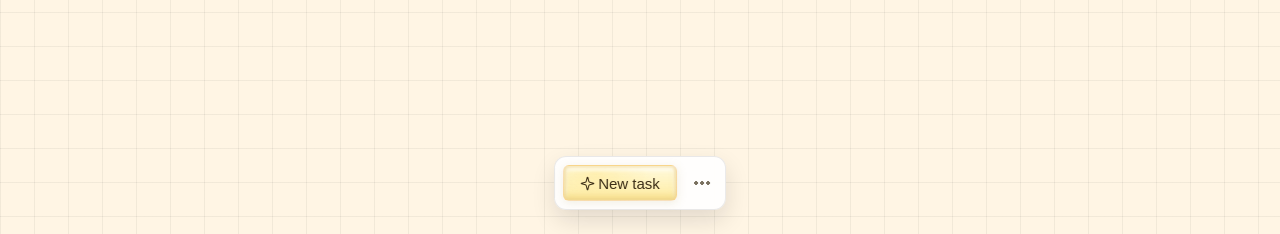
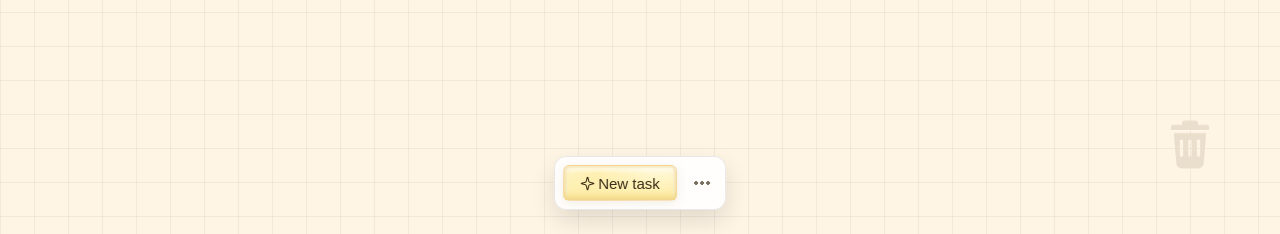
Before and after one commit to jaemin17/plan, a Next.js app: page / in a window 1280 px wide. Shown: the part 566-800 px from the top of the page. Built offline with nearby package versions, Linux system fonts and the light colour scheme.

Commit message:
Add task hierarchy layout controls

```diff
--- a/src/app/LocalTasks.tsx
+++ b/src/app/LocalTasks.tsx
@@ -6,6 +6,8 @@ import {
   attachTaskToParent,
   createBlankTask,
   detachTaskFromParent,
+  deleteTask,
+  layoutAllChildTasks,
   layoutChildTasks,
   moveTask,
   type LocalTask,
@@ -25,15 +27,18 @@ export function LocalTasks() {
   const [nextTaskIndex, setNextTaskIndex] = useState(1);
   const [hasLoadedStoredTasks, setHasLoadedStoredTasks] = useState(false);
   const [editingTaskId, setEditingTaskId] = useState<string | null>(null);
+  const [draggingTaskId, setDraggingTaskId] = useState<string | null>(null);
+  const [isOverTrash, setIsOverTrash] = useState(false);
   const [isToolbarMenuOpen, setIsToolbarMenuOpen] = useState(false);
   const toolbarCloseTimeoutRef = useRef<number | null>(null);
   const editingInputRef = useRef<HTMLInputElement | null>(null);
   const taskLayerRef = useRef<HTMLDivElement | null>(null);
+  const trashRef = useRef<HTMLDivElement | null>(null);
   const dragStateRef = useRef<DragState | null>(null);
 
   useEffect(() => {
     queueMicrotask(() => {
-      const storedTasks = readStoredTasks();
+      const storedTasks = readStoredTasks(boardSize());
       setTasks(storedTasks);
       setNextTaskIndex(storedTasks.length + 1);
       setHasLoadedStoredTasks(true);
@@ -45,6 +50,17 @@ export function LocalTasks() {
 
     writeStoredTasks(tasks);
   }, [hasLoadedStoredTasks, tasks]);
+
+  useEffect(() => {
+    if (!hasLoadedStoredTasks || draggingTaskId) return;
+
+    function relayoutStoredChildren() {
+      setTasks((currentTasks) => layoutAllChildTasks(currentTasks, boardSize()));
+    }
+
+    window.addEventListener("resize", relayoutStoredChildren);
+    return () => window.removeEventListener("resize", relayoutStoredChildren);
+  }, [draggingTaskId, hasLoadedStoredTasks]);
 
   useEffect(() => {
     if (!editingTaskId) return;
@@ -118,6 +134,32 @@ export function LocalTasks() {
     };
   }
 
+  function boardSize() {
+    const layer = taskLayerRef.current;
+    if (!layer) return undefined;
+
+    const rect = layer.getBoundingClientRect();
+    if (rect.width === 0 || rect.height === 0) return undefined;
+
+    return {
+      width: rect.width,
+      height: rect.height,
+    };
+  }
+
+  function isPointerOverTrash(event: PointerEvent<HTMLElement>) {
+    const trash = trashRef.current;
+    if (!trash) return false;
+
+    const rect = trash.getBoundingClientRect();
+    return (
+      event.clientX >= rect.left &&
+      event.clientX <= rect.right &&
+      event.clientY >= rect.top &&
+      event.clientY <= rect.bottom
+    );
+  }
+
   function startDraggingTask(task: LocalTask, event: PointerEvent<HTMLDivElement>) {
     if (event.target instanceof HTMLInputElement) return;
 
@@ -133,6 +175,8 @@ export function LocalTasks() {
       lastYPercent: task.yPercent,
     };
     setEditingTaskId(null);
+    setDraggingTaskId(task.id);
+    setIsOverTrash(isPointerOverTrash(event));
   }
 
   function dragTask(event: PointerEvent<HTMLDivElement>) {
@@ -146,6 +190,7 @@ export function LocalTasks() {
     const nextY = point.yPercent - dragState.offsetYPercent;
     const deltaX = nextX - dragState.lastXPercent;
     const deltaY = nextY - dragState.lastYPercent;
+    const nextIsOverTrash = isPointerOverTrash(event);
 
     setTasks((currentTasks) =>
       currentTasks.map((task) => {
@@ -163,11 +208,21 @@ export function LocalTasks() {
 
     dragState.lastXPercent = nextX;
     dragState.lastYPercent = nextY;
+    setIsOverTrash(nextIsOverTrash);
   }
 
   function stopDraggingTask(event: PointerEvent<HTMLDivElement>) {
     const dragState = dragStateRef.current;
     if (!dragState) return;
+
+    if (isPointerOverTrash(event)) {
+      setTasks((currentTasks) => deleteTask(currentTasks, dragState.taskId, boardSize()));
+      dragStateRef.current = null;
+      setDraggingTaskId(null);
+      setIsOverTrash(false);
+      event.currentTarget.releasePointerCapture(event.pointerId);
+      return;
+    }
 
     setTasks((currentTasks) => {
       const draggedTask = currentTasks.find((task) => task.id === dragState.taskId);
@@ -188,17 +243,19 @@ export function LocalTasks() {
           task.id === draggedTask.id ? detachTaskFromParent(task) : task,
         );
 
-        return layoutChildTasks(detachedTasks, draggedTask.parentId);
+        return layoutChildTasks(detachedTasks, draggedTask.parentId, boardSize());
       }
 
       const attachedTasks = currentTasks.map((task) =>
-        task.id === draggedTask.id ? attachTaskToParent(task, parent) : task,
+        task.id === draggedTask.id ? attachTaskToParent(task, parent, boardSize()) : task,
       );
 
-      return layoutChildTasks(attachedTasks, parent.id);
+      return layoutChildTasks(attachedTasks, parent.id, boardSize());
     });
 
     dragStateRef.current = null;
+    setDraggingTaskId(null);
+    setIsOverTrash(false);
     event.currentTarget.releasePointerCapture(event.pointerId);
   }
 
@@ -288,6 +345,37 @@ export function LocalTasks() {
           ) : null}
         </div>
       </div>
+
+      <div
+        ref={trashRef}
+        className={[
+          styles.trashZone,
+          draggingTaskId ? styles.trashZoneActive : "",
+          isOverTrash ? styles.trashZoneHover : "",
+        ]
+          .filter(Boolean)
+          .join(" ")}
+        aria-label="Drag here to delete task"
+      >
+        <svg
+          className={styles.trashIcon}
+          viewBox="0 0 24 24"
+          focusable="false"
+          aria-hidden="true"
+        >
+          <g className={styles.trashLid}>
+            <path
+              fill="currentColor"
+              d="M9.7 2.9h4.6c.45 0 .8.35.8.8V4.55H8.9V3.7c0-.45.35-.8.8-.8ZM5.35 4.55h13.3c.55 0 1 .45 1 1v.35c0 .28-.22.5-.5.5H4.85c-.28 0-.5-.22-.5-.5v-.35c0-.55.45-1 1-1Z"
+            />
+          </g>
+          <path
+            fill="currentColor"
+            fillRule="evenodd"
+            d="M5.55 7.85 6.55 19.9c.1 1.05.98 1.85 2.04 1.85h6.82c1.06 0 1.94-.8 2.04-1.85L18.45 7.85H5.55Zm3.05 2.35c.38 0 .68.3.68.68v5.8a.68.68 0 0 1-1.36 0v-5.8c0-.38.3-.68.68-.68Zm3.4 0c.38 0 .68.3.68.68v5.8a.68.68 0 0 1-1.36 0v-5.8c0-.38.3-.68.68-.68Zm3.4 0c.38 0 .68.3.68.68v5.8a.68.68 0 0 1-1.36 0v-5.8c0-.38.3-.68.68-.68Z"
+          />
+        </svg>
+      </div>
     </>
   );
 }
--- a/src/app/page.module.css
+++ b/src/app/page.module.css
@@ -116,15 +116,15 @@
   gap: 9px;
   min-width: 156px;
   max-width: min(360px, calc(100vw - 48px));
-  min-height: 38px;
-  padding: 0 14px 0 12px;
+  min-height: 50px;
+  padding: 5px 18px 5px 14px;
   border: 1px solid rgba(17, 18, 23, 0.12);
-  border-radius: 999px;
+  border-radius: 18px;
   background:
     linear-gradient(180deg, rgba(255, 255, 255, 0.86), rgba(255, 250, 240, 0.78)),
     var(--bg);
   box-shadow:
-    0 8px 18px rgba(17, 18, 23, 0.08),
+    0 2px 3px rgba(17, 18, 23, 0.045),
     rgba(255, 255, 255, 0.55) 0 1px 2px 1px inset;
   cursor: grab;
   touch-action: none;
@@ -138,12 +138,12 @@
 
 .childTaskTag {
   min-width: 140px;
-  min-height: 34px;
+  min-height: 50px;
   background:
     linear-gradient(180deg, rgba(255, 255, 255, 0.78), rgba(255, 250, 240, 0.7)),
     var(--bg);
   box-shadow:
-    0 6px 14px rgba(17, 18, 23, 0.06),
+    0 1px 2px rgba(17, 18, 23, 0.04),
     rgba(255, 255, 255, 0.5) 0 1px 2px 1px inset;
 }
 
@@ -391,3 +391,70 @@
   stroke-linejoin: round;
   stroke-width: 1.7;
 }
+
+.trashZone {
+  position: fixed;
+  right: max(16px, env(safe-area-inset-right));
+  bottom: max(16px, env(safe-area-inset-bottom));
+  z-index: 1;
+  display: flex;
+  align-items: center;
+  justify-content: center;
+  width: 148px;
+  height: 148px;
+  border: 2.5px dashed transparent;
+  border-radius: 20px;
+  background: transparent;
+  color: #eadfcd;
+  pointer-events: none;
+  transition:
+    color 160ms ease,
+    border-color 160ms ease;
+}
+
+.trashZoneActive {
+  border-color: rgba(17, 18, 23, 0.1);
+  color: #b9a98c;
+}
+
+.trashZoneHover {
+  border-color: color-mix(in oklab, #d35a16 40%, rgba(17, 18, 23, 0.18));
+  color: #d35a16;
+}
+
+.trashIcon {
+  display: block;
+  width: 60px;
+  height: 60px;
+  overflow: visible;
+  filter:
+    drop-shadow(0 1px 0 rgba(255, 255, 255, 0.35))
+    drop-shadow(0 -0.5px 0.4px rgba(90, 70, 40, 0.08));
+  transition: color 160ms ease, filter 160ms ease;
+}
+
+.trashLid {
+  transform-box: fill-box;
+  transform-origin: 50% 100%;
+  transition: transform 220ms cubic-bezier(0.34, 1.15, 0.64, 1);
+}
+
+.trashZoneActive .trashLid {
+  transform: rotate(-16deg) translateY(-1.5px);
+}
+
+.trashZoneHover .trashLid {
+  transform: rotate(-34deg) translateY(-3px);
+}
+
+.trashZoneActive .trashIcon {
+  filter:
+    drop-shadow(0 1px 0 rgba(255, 255, 255, 0.5))
+    drop-shadow(0 -0.75px 0.5px rgba(90, 70, 40, 0.14));
+}
+
+@media (prefers-reduced-motion: reduce) {
+  .trashLid {
+    transition-duration: 1ms;
+  }
+}
--- a/src/app/taskStorage.ts
+++ b/src/app/taskStorage.ts
@@ -1,4 +1,4 @@
-import type { LocalTask } from "./taskModel";
+import { layoutAllChildTasks, type BoardSize, type LocalTask } from "./taskModel.ts";
 
 export const STORAGE_KEY = "plan.local-tasks";
 
@@ -33,7 +33,7 @@ function parseStoredTask(task: StoredTask): LocalTask | null {
   };
 }
 
-export function readStoredTasks(): LocalTask[] {
+export function readStoredTasks(boardSize?: BoardSize): LocalTask[] {
   if (typeof window === "undefined") return [];
 
   try {
@@ -52,7 +52,7 @@ export function readStoredTasks(): LocalTask[] {
       if (task) tasks.push(task);
     }
 
-    return tasks;
+    return layoutAllChildTasks(tasks, boardSize);
   } catch {
     return [];
   }
--- a/tsconfig.json
+++ b/tsconfig.json
@@ -9,6 +9,7 @@
     "esModuleInterop": true,
     "module": "esnext",
     "moduleResolution": "bundler",
+    "allowImportingTsExtensions": true,
     "resolveJsonModule": true,
     "isolatedModules": true,
     "jsx": "react-jsx",
```
Also changed, not shown: src/app/taskModel.ts (+105 -6 lines), 2 other files (tests, documents, lock files or other folders).
